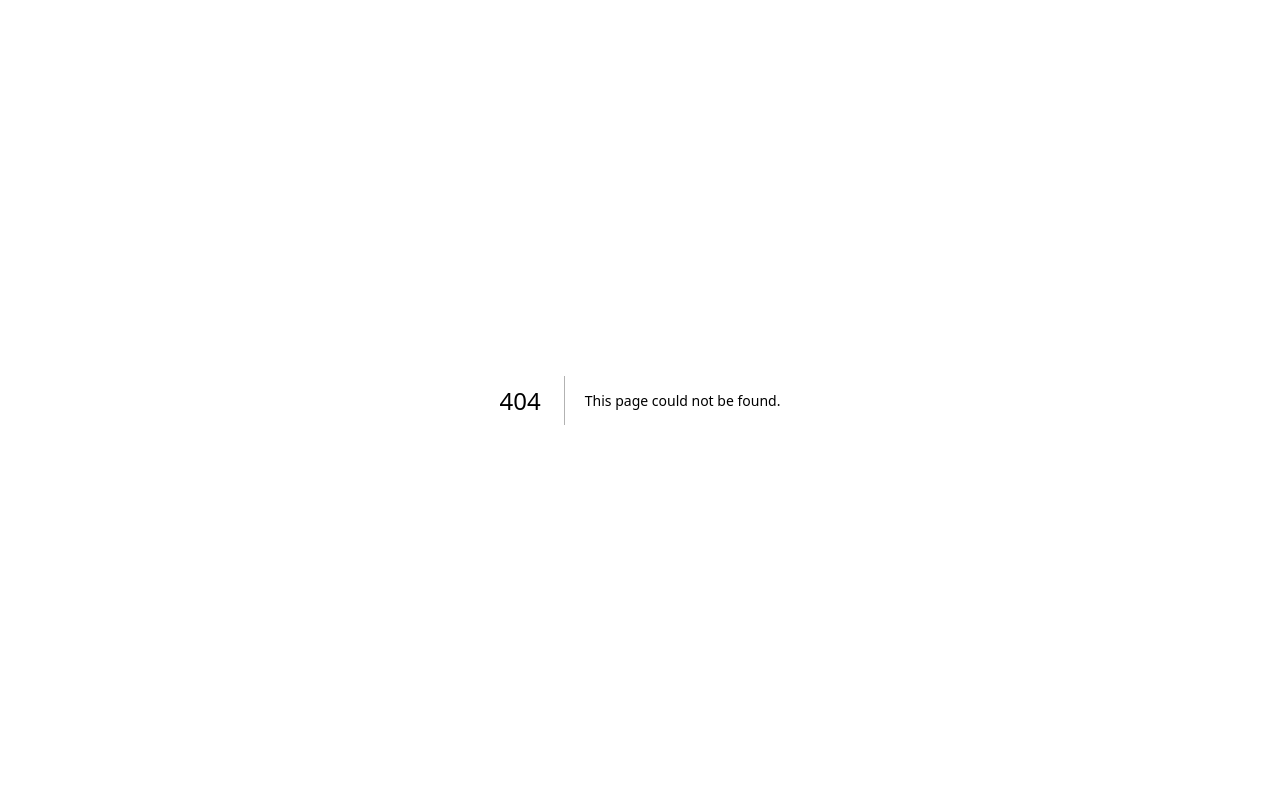
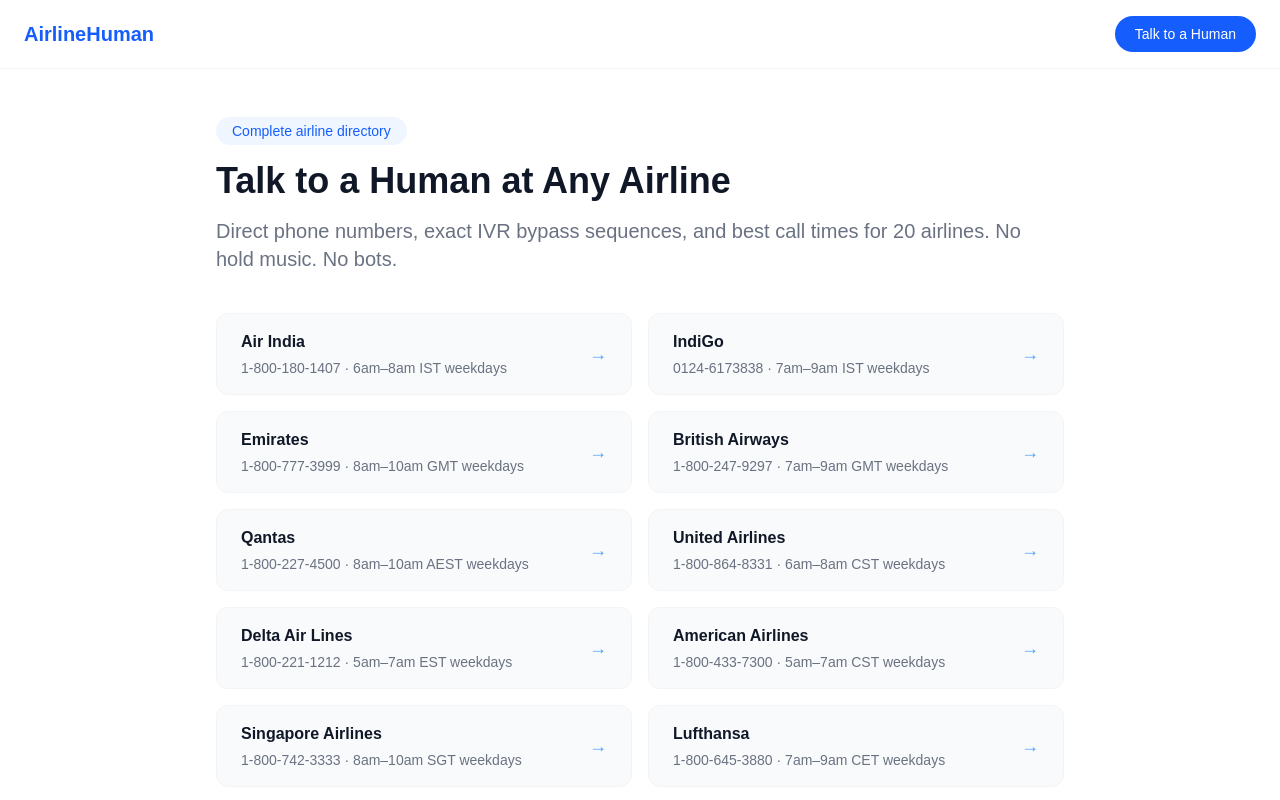
Before and after one commit to Rnair1091/airline-agent, a Next.js app: page /airlines in a window 1280 px wide. Before the commit this address had no page. Shown: the top 800 px of the page. Built offline with nearby package versions, Linux system fonts and the light colour scheme.

Commit message:
add airlines directory page

```diff
--- /dev/null
+++ b/app/airlines/page.tsx
@@ -0,0 +1,44 @@
+import { Metadata } from 'next'
+import { airlines } from '../airlines'
+
+export const metadata: Metadata = {
+  title: 'Talk to a Human at Any Airline | AirlineHuman',
+  description: 'Find the direct phone number, IVR bypass steps, and best times to call for 20+ airlines. Skip the bot and reach a real person fast.',
+}
+
+export default function AirlinesDirectory() {
+  const airlineList = Object.entries(airlines)
+
+  return (
+    <main className="min-h-screen bg-white">
+      <nav className="flex items-center justify-between px-6 py-4 border-b border-gray-100">
+        <a href="/" className="text-xl font-bold text-blue-600">AirlineHuman</a>
+        <a href="/#book" className="bg-blue-600 text-white px-5 py-2 rounded-full text-sm font-medium hover:bg-blue-700">Talk to a Human</a>
+      </nav>
+      <section className="max-w-4xl mx-auto px-6 py-12">
+        <div className="inline-block bg-blue-50 text-blue-600 text-sm font-medium px-4 py-1 rounded-full mb-4">Complete airline directory</div>
+        <h1 className="text-4xl font-bold text-gray-900 mb-4">Talk to a Human at Any Airline</h1>
+        <p className="text-xl text-gray-500 mb-10">Direct phone numbers, exact IVR bypass sequences, and best call times for {airlineList.length} airlines. No hold music. No bots.</p>
+        <div className="grid grid-cols-1 md:grid-cols-2 gap-4">
+          {airlineList.map(([slug, airline]) => (
+            <a key={slug} href={"/airlines/" + slug} className="flex items-center justify-between bg-gray-50 hover:bg-blue-50 border border-gray-100 hover:border-blue-200 rounded-xl px-6 py-4 transition-all group">
+              <div>
+                <div className="font-semibold text-gray-900 group-hover:text-blue-600">{airline.name}</div>
+                <div className="text-sm text-gray-500 mt-1">{airline.phone} · {airline.bestTime}</div>
+              </div>
+              <div className="text-blue-400 group-hover:text-blue-600 text-lg">→</div>
+            </a>
+          ))}
+        </div>
+        <div className="mt-12 bg-blue-600 rounded-2xl p-8 text-center">
+          <h2 className="text-2xl font-bold text-white mb-2">Can't find your airline or still stuck?</h2>
+          <p className="text-blue-100 mb-6">We cover 100+ airlines. Book a callback and we'll connect you to a live agent — money back if we can't reach a human.</p>
+          <a href="/#book" className="bg-white text-blue-600 px-8 py-3 rounded-full font-semibold hover:bg-blue-50 inline-block">Book a Callback — $25</a>
+        </div>
+      </section>
+      <footer className="text-center py-8 text-gray-400 text-sm border-t border-gray-100">
+        © 2025 AirlineHuman · Helping passengers reach real people
+      </footer>
+    </main>
+  )
+}
```
